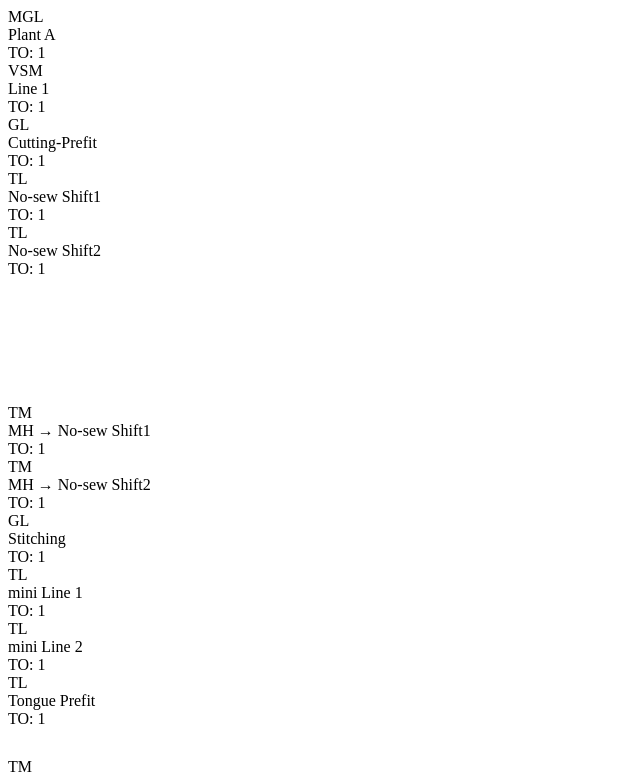
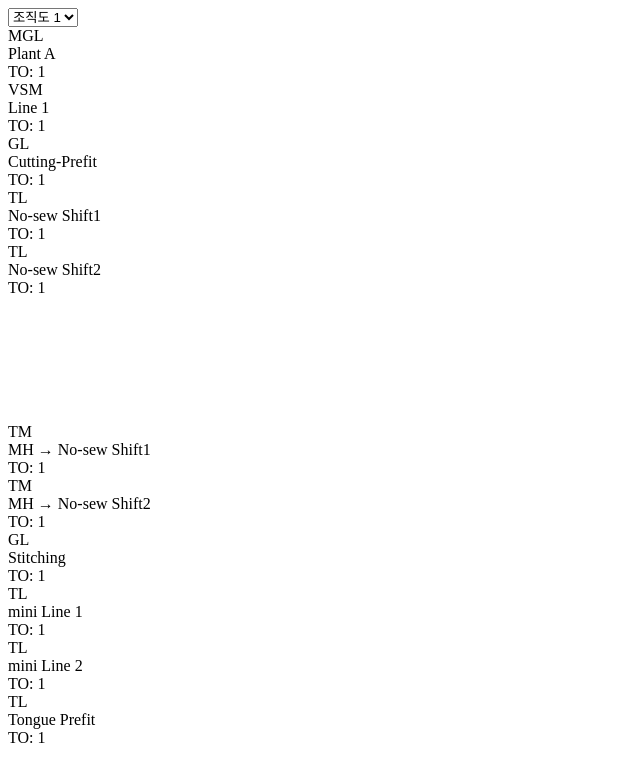
Before and after one commit to flixzf/generator, a React (Create React App) app: page /chart1 in a window 1280 px wide. Shown: the top 776 px of the page, without its empty margins (0-640 px from the left). Built offline with nearby package versions, Linux system fonts and the light colour scheme.

Commit message:
Add dropdown navigation

```diff
--- a/src/App.js
+++ b/src/App.js
@@ -1,11 +1,45 @@
-import React from 'react';
-import { BrowserRouter as Router } from 'react-router-dom';
+import React, { useState } from 'react';
+import { BrowserRouter as Router, Routes, Route, Navigate, useNavigate, useLocation } from 'react-router-dom';
 import OrganizationTree from './generator';
+import Summary from './Summary';
+
+const NavigationDropdown = () => {
+  const navigate = useNavigate();
+  const location = useLocation();
+
+  const handleChange = (e) => {
+    navigate(e.target.value);
+  };
+
+  return (
+    <select
+      className="border rounded p-2"
+      value={location.pathname === '/' ? '/chart1' : location.pathname}
+      onChange={handleChange}
+    >
+      <option value="/chart1">조직도 1</option>
+      <option value="/chart2">조직도 2</option>
+      <option value="/chart3">조직도 3</option>
+      <option value="/summary">합계</option>
+    </select>
+  );
+};
 
 const App = () => {
+  const [totals, setTotals] = useState({ chart1: 0, chart2: 0, chart3: 0 });
+
   return (
     <Router basename={process.env.PUBLIC_URL}>
-      <OrganizationTree />
+      <nav className="p-4 border-b mb-4">
+        <NavigationDropdown />
+      </nav>
+      <Routes>
+        <Route path="/" element={<Navigate to="/chart1" replace />} />
+        <Route path="/chart1" element={<OrganizationTree onTotalChange={(t) => setTotals(prev => ({ ...prev, chart1: t }))} />} />
+        <Route path="/chart2" element={<OrganizationTree onTotalChange={(t) => setTotals(prev => ({ ...prev, chart2: t }))} />} />
+        <Route path="/chart3" element={<OrganizationTree onTotalChange={(t) => setTotals(prev => ({ ...prev, chart3: t }))} />} />
+        <Route path="/summary" element={<Summary totals={totals} />} />
+      </Routes>
     </Router>
   );
 };
--- /dev/null
+++ b/src/Summary.js
@@ -0,0 +1,18 @@
+import React from 'react';
+
+const Summary = ({ totals }) => {
+  const totalSum = Object.values(totals).reduce((acc, v) => acc + v, 0);
+  return (
+    <div className="p-8">
+      <h1 className="text-xl font-bold mb-4">총 인원 합계</h1>
+      <ul className="mb-4 space-y-2">
+        <li>조직도 1: {totals.chart1}</li>
+        <li>조직도 2: {totals.chart2}</li>
+        <li>조직도 3: {totals.chart3}</li>
+      </ul>
+      <div className="text-lg font-bold">합계: {totalSum}</div>
+    </div>
+  );
+};
+
+export default Summary;
--- a/src/generator.js
+++ b/src/generator.js
@@ -1,6 +1,6 @@
-import React, { useState } from 'react';
+import React, { useState, useEffect } from 'react';
 
-const OrganizationTree = () => {
+const OrganizationTree = ({ onTotalChange }) => {
   const [config, setConfig] = useState({
     lineCount: 4,
     shiftsCount: 2,
@@ -118,6 +118,20 @@ const OrganizationTree = () => {
     }
   ];
 
+  const computeTotalPositions = () => {
+    const processGroups = getProcessGroups();
+    const perLine = 1 + processGroups.reduce((sum, group) => {
+      return sum + 1 + group.tlGroup.length + (group.tmGroup ? group.tmGroup.length : 0);
+    }, 0);
+    return 1 + config.lineCount * perLine;
+  };
+
+  useEffect(() => {
+    if (onTotalChange) {
+      onTotalChange(computeTotalPositions());
+    }
+  }, [config]);
+
   const VSMGroup = ({ vsm }) => {
     const processGroups = getProcessGroups();
 
```
